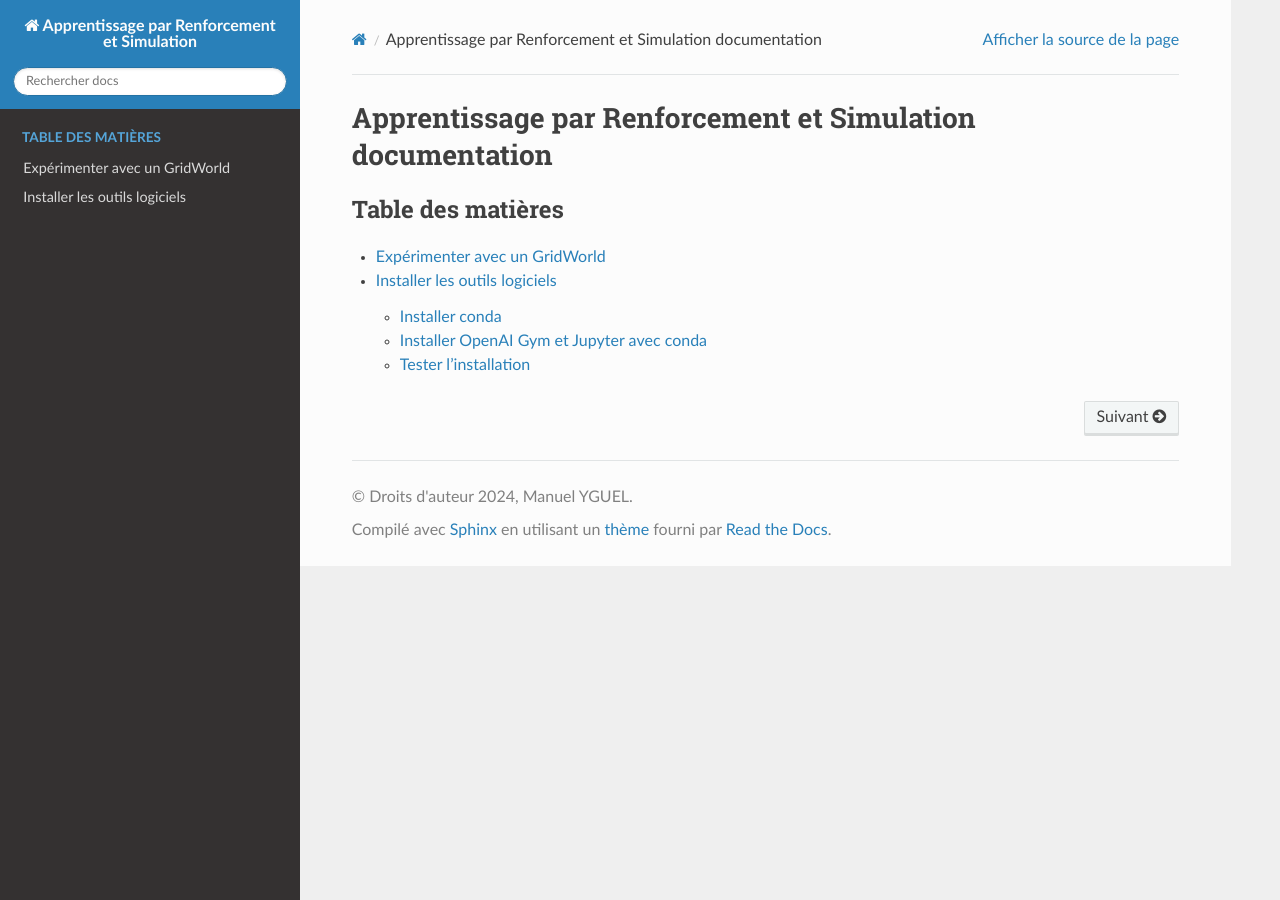
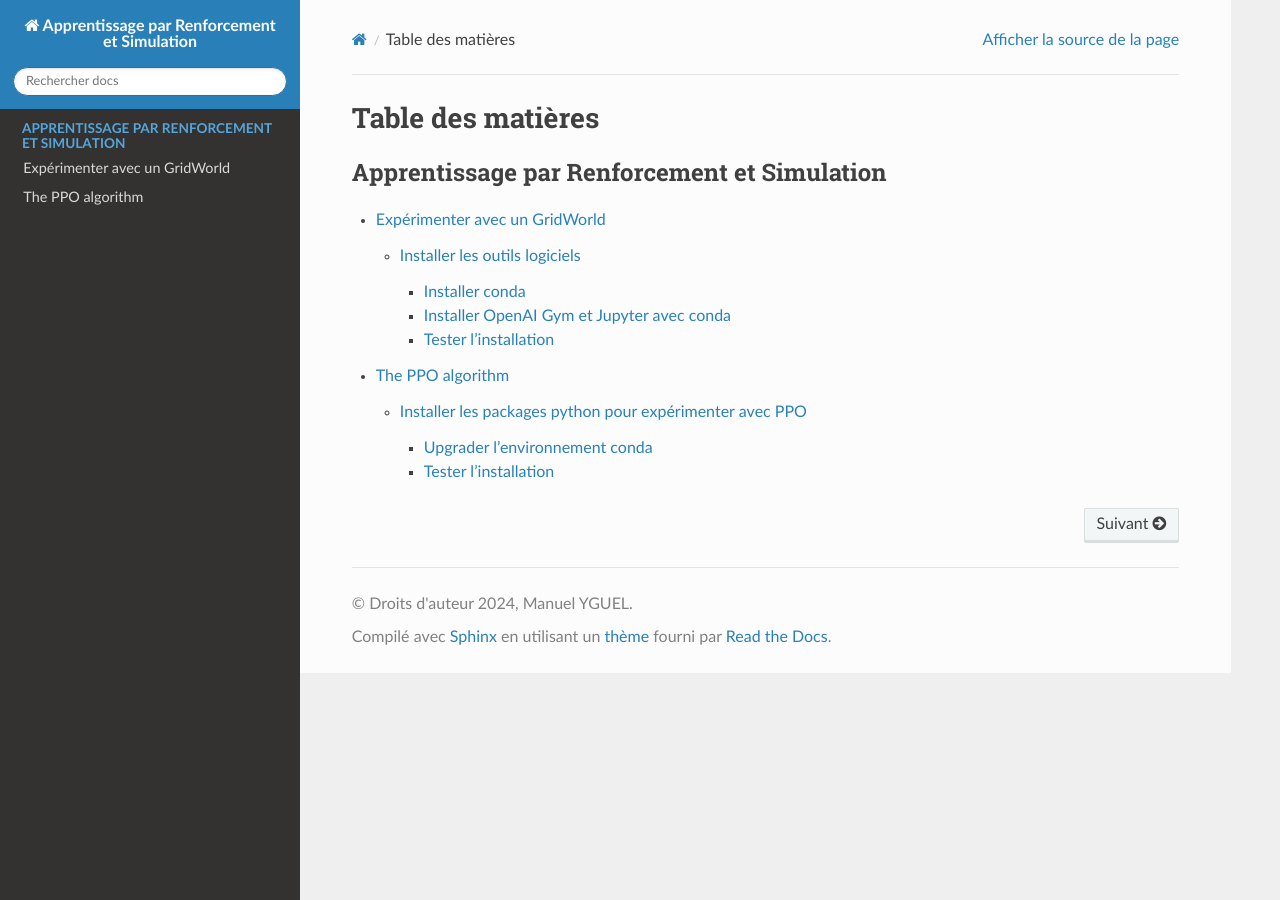
Before and after one commit to yguel/apprentissage_par_renforcement_et_simulation, a Sphinx documentation site: the page built from doc/sphinx/source/index.rst, in a window 1280 px wide. Built offline with Sphinx 7.4.7 and the Read the Docs theme 3.1.0, drawn with Linux system fonts in a browser that asks for light colours.

```diff
--- a/doc/sphinx/source/_static/css/custom.css
+++ b/doc/sphinx/source/_static/css/custom.css
@@ -1,15 +1,29 @@
+/* Force line wraping in code instead of horizontal scrolling */
 pre {
     white-space: pre-wrap !important;
     word-break: break-all;
 }
 
+/* Add the possibility to underline text */
 .underline {
     text-decoration: underline;
 }
 
+/* This allows the content to use most of the screen */
 @media (min-width: 1200px) {
     .wy-nav-content {
         max-width: 95%;
         /* This allows the content to use most of the screen */
     }
 }
+
+/** Allow caption from toctree to wrap nicely in sidebar */
+.wy-menu .caption-text {
+    white-space: normal;
+    word-wrap: break-word;
+    overflow-wrap: break-word;
+    line-height: 1.1;
+    /* Increase line height to prevent overlap */
+    display: block;
+    /* Ensure the element takes up full width */
+}
--- a/doc/sphinx/source/conf.py
+++ b/doc/sphinx/source/conf.py
@@ -35,6 +35,13 @@ language = 'fr'
 
 html_theme = 'sphinx_rtd_theme'
 
+html_sidebars = {
+    '**': [
+        'globaltoc.html',   # Use the global TOC instead of the local one
+        'relations.html',   # Adds links to the previous and next chapters
+        'searchbox.html',   # Adds a search box
+    ]
+}
 
 # -- Options for copybutton extension ----------------------------------------
 copybutton_prompt_text = r">>> |\.\.\. |\$ |In \[\d*\]: | {2,5}\.\.\.: | {5,8}: "
--- a/doc/sphinx/source/index.rst
+++ b/doc/sphinx/source/index.rst
@@ -1,12 +1,12 @@
-##########################################################
-Apprentissage par Renforcement et Simulation documentation
-##########################################################
+*******************
+Table des matières
+*******************
 
 
 
 .. toctree::
-   :maxdepth: 2
-   :caption: Table des matières
+   :maxdepth: 3
+   :caption: Apprentissage par Renforcement et Simulation
 
-   l02_gym_with_jupyter_rl_environment/grid_world_experiments_with_gym
-   l02_gym_with_jupyter_rl_environment/install
+   l02_gym_with_jupyter_rl_environment/s01_grid_world_experiments_with_gym
+   l03_ppo_acrobot/s01_ppo_algorithm
--- a/doc/sphinx/source/l02_gym_with_jupyter_rl_environment/grid_world_experiments_with_gym.rst
+++ b/doc/sphinx/source/l02_gym_with_jupyter_rl_environment/s01_grid_world_experiments_with_gym.rst
@@ -2,5 +2,11 @@
 Expérimenter avec un GridWorld
 ###############################
 
+.. toctree::
+   :maxdepth: 3
+   :caption: Table des matières
+
+   s02_install
+
 | Nous allons expérimenter avec un environnement de type GridWorld, qui est un environnement de type grille où un agent peut se déplacer dans les quatre directions (haut, bas, gauche, droite) et où il peut recevoir des récompenses positives ou négatives en fonction de sa position.
 | Nous allons utiliser l'implémentation de GridWorld fournie par la librairie `Gymnasium <https://gymnasium.farama.org/>`_ qui est un fork maintenu de la librairie `OpenAI Gym <https://gym.openai.com/>`_ qui n'est plus maintenue.
--- /dev/null
+++ b/doc/sphinx/source/l03_ppo_acrobot/s02_install.rst
@@ -0,0 +1,38 @@
+**********************************************************
+Installer les packages python pour expérimenter avec PPO
+**********************************************************
+
+================================
+Upgrader l'environnement conda
+================================
+
+.. code-block:: bash
+
+   conda312_init
+   conda activate rltutorials
+   pip install imageio
+   pip install agilerl
+   pip install tqdm
+   pip install ipywidgets
+
+======================
+Tester l'installation
+======================
+
+En lançant JupyterLab
+
+Soit dans la même console que celle où vous avez lancé la dernière commande (``pip install agilerl``):
+
+.. code-block:: bash
+
+   jupyter lab
+
+Soit dans une nouvelle console, lancez:
+
+.. code-block:: bash
+
+   conda312_init
+   conda activate rltutorials
+   jupyter lab
+
+Télecharger le jupyter notebook pour expérimenter avec PPO:
```
Also changed, not shown: doc/sphinx/source/l03_ppo_acrobot/s01_ppo_algorithm.rst (added, +9 -0 lines), doc/sphinx/source/l02_gym_with_jupyter_rl_environment/s02_install.rst (renamed from doc/sphinx/source/l02_gym_with_jupyter_rl_environment/install.rst), doc/sphinx/source/l02_gym_with_jupyter_rl_environment/s03_experiment_with_frozenLake2.rst (renamed from doc/sphinx/source/l02_gym_with_jupyter_rl_environment/experiment_with_frozenLake2.rst).
